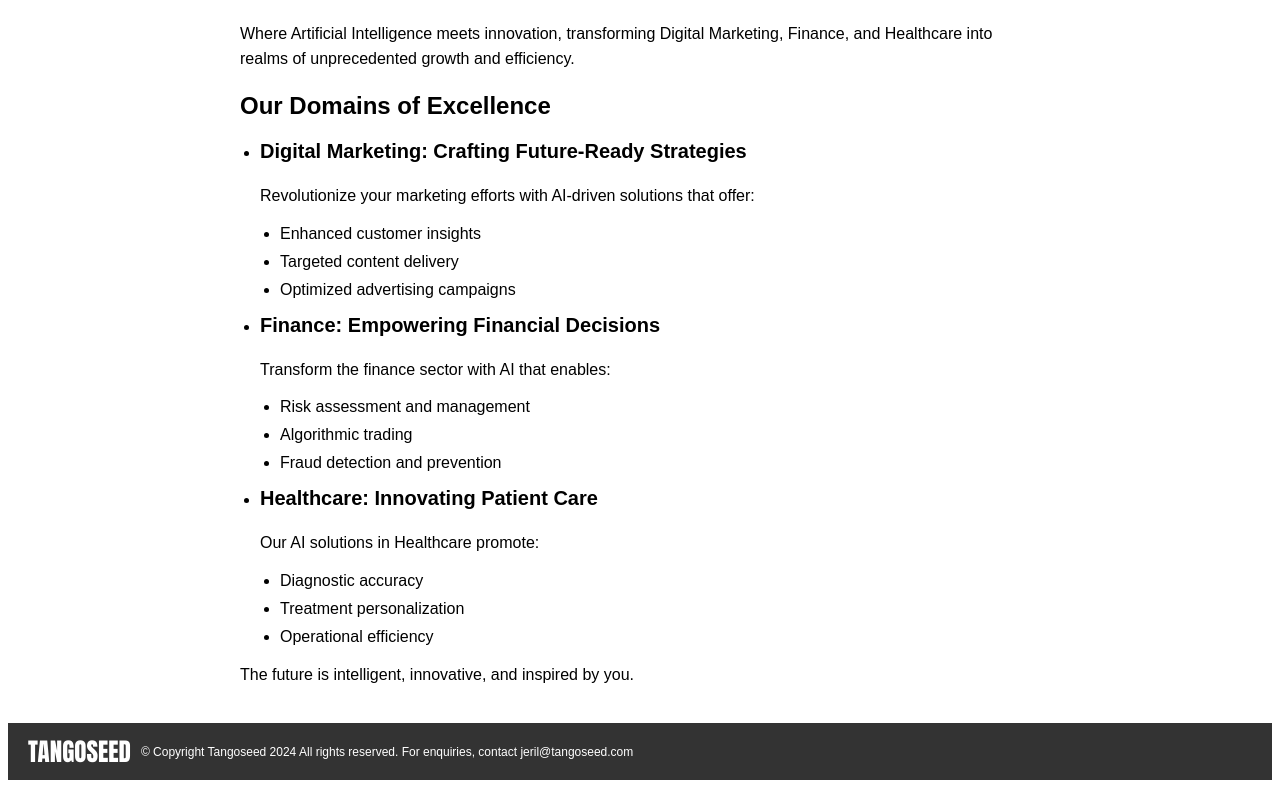
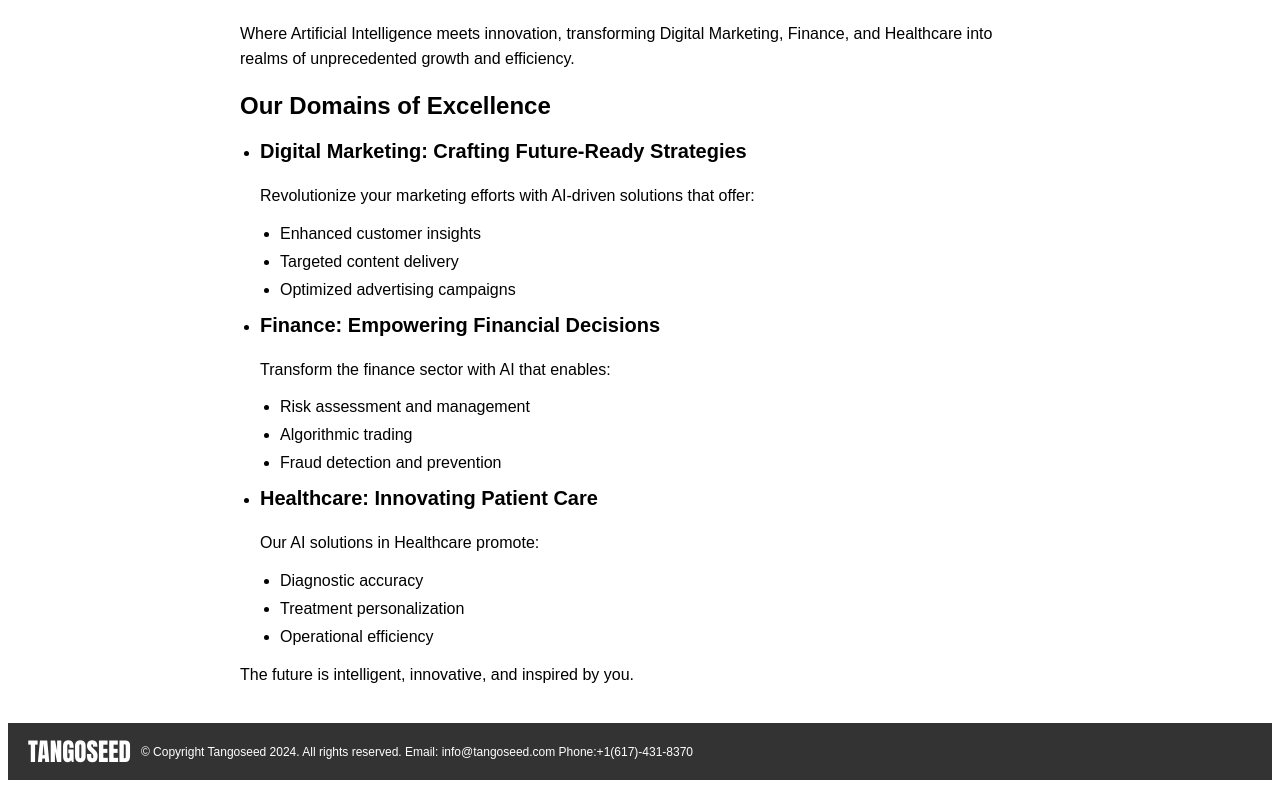
Before and after one commit to jeriljon/tangoseed-web, a React (Create React App) app in the folder tangoseed-ui/: page / in a window 1280 px wide. Shown: the part 659-1447 px from the top of the page. Built offline with nearby package versions, Linux system fonts and the light colour scheme.

Commit message:
Update Footer.js

```diff
--- a/tangoseed-ui/src/components/global/footer/Footer.js
+++ b/tangoseed-ui/src/components/global/footer/Footer.js
@@ -6,7 +6,7 @@ function Footer() {
     <footer className="footer">
       <div className="title">TANGOSEED</div>
       <div className="content">
-        © Copyright Tangoseed 2024 All rights reserved. For enquiries, contact jeril@tangoseed.com
+        © Copyright Tangoseed 2024. All rights reserved. Email: info@tangoseed.com Phone:+1(617)-431-8370
       </div>
     </footer>
   );
```
